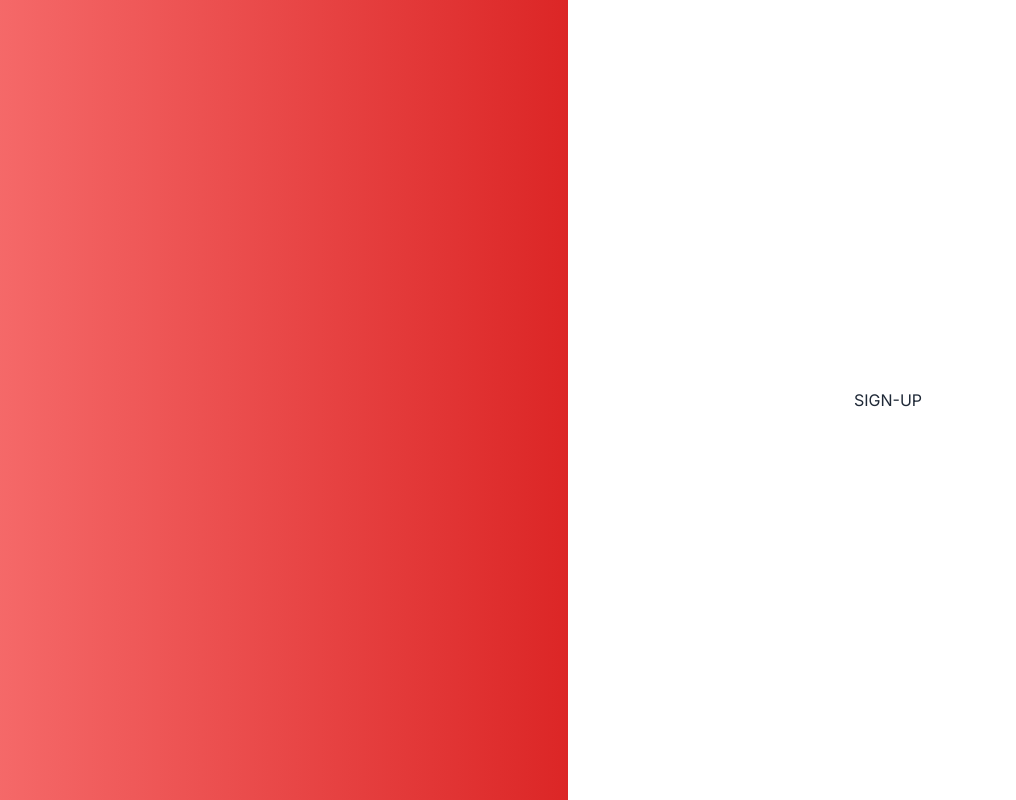
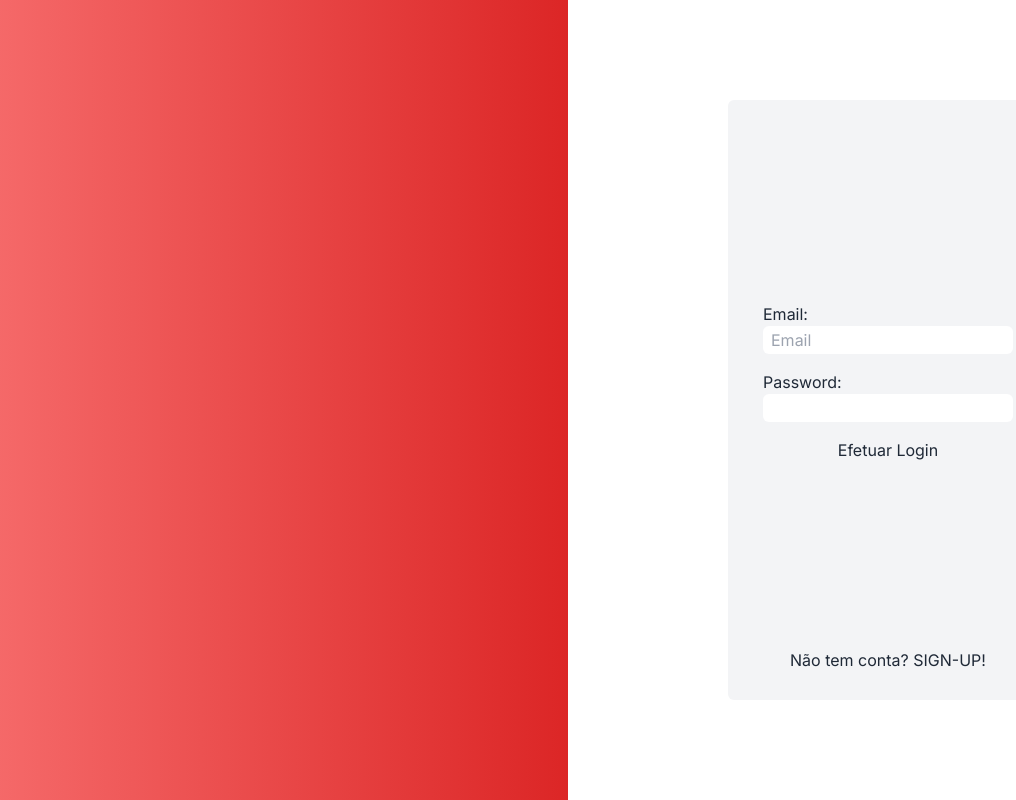
Before and after one commit to RochaDevs/ChurchPlayers, a Next.js app: page /login in a window 1280 px wide. Shown: the whole page, without its empty margins (72-1088 px from the left). Built offline with nearby package versions, Linux system fonts and the light colour scheme.

Commit message:
00h17 16/05

```diff
--- a/src/app/(PageHome)/login/page.tsx
+++ b/src/app/(PageHome)/login/page.tsx
@@ -6,10 +6,10 @@ const PageLogin = () => {
         <section className={`flex h-screen`}>
             <div className={`w-6/12 bg-gradient-to-r from-red-400 to-red-600 h-screen dark:bg-gradient-to-r dark:from-blue-900 dark:to-blue-950`}></div>
             <section className={`w-6/12 flex items-center justify-center`}>
-                <div className={`flex flex-col`}>
+                <div className={`flex flex-col bg-gray-100 h-3/4 w-2/4 items-center justify-center rounded-md gap-5`}>
                     <FormLogin />
                     <Link href={'/signup'}>
-                        SIGN-UP
+                        Não tem conta? SIGN-UP!
                     </Link>
                 </div>
             </section>
--- /dev/null
+++ b/src/app/actions/authLogin.ts
@@ -0,0 +1,41 @@
+import { endPointToUsers } from "@/utils/endpoints";
+import { FormLoginState, LoginFormSchema } from "../lib/definitions";
+
+async function getUserForValidation() {
+    try {
+        const response = await fetch(endPointToUsers, {
+            method: 'GET',
+            headers: { 'Content-Type': 'application/json' },
+        });
+
+        if (!response.ok) {
+            throw new Error('Failed to get user');
+        }
+
+        return await response.json();
+
+    } catch (error) {
+        console.error('Error fetching user:', error);
+        throw error;  // Re-throw to handle it or show it in the UI
+    }
+}
+
+export async function login(state: FormLoginState, formData: FormData) {
+
+    //Validade form fields
+
+    const validatedFieldsForLogin = LoginFormSchema.safeParse({
+        email: formData.get('email'),
+        password: formData.get('password')
+    });
+
+    // If any form fields are invalid, return early with errors
+    if (!validatedFieldsForLogin.success) {
+        return {
+            errors: validatedFieldsForLogin.error.flatten().fieldErrors,
+        };
+    };
+
+    const todosOsUsuarios = await getUserForValidation()
+
+}
--- a/src/app/actions/auth.ts
+++ b/src/app/actions/authSignUp.ts
@@ -1,31 +1,31 @@
 'use server';
 
-import { SignupFormSchema, FormState } from '@/app/lib/definitions';
+import { SignupFormSchema, FormSignUpState } from '@/app/lib/definitions';
 import { createSession } from '../lib/session';
 import { redirect } from 'next/navigation';
 import { endPointToUsers } from '@/utils/endpoints';
 
-export async function signup(state: FormState, formData: FormData) {
+export async function signup(state: FormSignUpState, formData: FormData) {
 
   // Validate form fields
-  const validatedFields = SignupFormSchema.safeParse({
+  const validatedFieldsForSignUp = SignupFormSchema.safeParse({
     name: formData.get('name'),
     email: formData.get('email'),
     password: formData.get('password'),
   });
 
   // If any form fields are invalid, return early with errors
-  if (!validatedFields.success) {
+  if (!validatedFieldsForSignUp.success) {
     return {
-      errors: validatedFields.error.flatten().fieldErrors,
+      errors: validatedFieldsForSignUp.error.flatten().fieldErrors,
     };
   }
 
   // Prepare the data to send to the API
   const userData = {
-    name: validatedFields.data.name,
-    email: validatedFields.data.email,
-    password: validatedFields.data.password,
+    name: validatedFieldsForSignUp.data.name,
+    email: validatedFieldsForSignUp.data.email,
+    password: validatedFieldsForSignUp.data.password,
   };
 
   // 3. Insert the user into the database or call an Library API
--- a/src/app/lib/definitions.ts
+++ b/src/app/lib/definitions.ts
@@ -5,7 +5,7 @@ export const SignupFormSchema = z.object({
         .string()
         .min(3, { message: 'O nome deve conter no mínimo 3 caracteres.' })
         .trim(),
-    email: z.string().email({ message: 'Please enter a valid email.' }).trim(),
+    email: z.string().email({ message: 'Por favor insira um e-mail válido' }).trim(),
     password: z
         .string()
         .min(8, { message: 'Mínimo de 8 caracteres.' })
@@ -17,7 +17,7 @@ export const SignupFormSchema = z.object({
         .trim(),
 })
 
-export type FormState =
+export type FormSignUpState =
     | {
         errors?: {
             name?: string[]
@@ -27,3 +27,29 @@ export type FormState =
         message?: string
     }
     | undefined
+
+export const LoginFormSchema = z.object({
+    email: z
+        .string()
+        .email({ message: 'Por favor insira um e-mail válido' })
+        .trim(),
+    password: z
+        .string()
+        .min(8, { message: 'Mínimo de 8 caracteres.' })
+        .regex(/[a-zA-Z]/, { message: 'Deve conter pelo menos uma letra (maiúscula ou minúscula).' })
+        .regex(/[0-9]/, { message: 'Deve conter pelo menos um número.' })
+        .regex(/[^a-zA-Z0-9]/, {
+            message: 'Deve conter pelo menos um caractere especial (não letra nem número).',
+        })
+        .trim()
+})
+
+export type FormLoginState =
+    | {
+        errors?: {
+            email?: string[]
+            password?: string[]
+        }
+        message?: string
+    }
+    | undefined
--- a/src/components/FormLogin/index.tsx
+++ b/src/components/FormLogin/index.tsx
@@ -1,9 +1,52 @@
 'use client';
 
+import { login } from '@/app/actions/authLogin';
+import { useFormState, useFormStatus } from 'react-dom';
+
+export function LoginButton() {
+    const { pending } = useFormStatus()
+
+    return (
+      <button aria-disabled={pending} type="submit">
+        {pending ? 'Submitting...' : 'Login'}
+      </button>
+    )
+  };
+
 export const FormLogin = () => {
+
+    const [state, formLoginServerAction] = useFormState(login, undefined)
+
     return (
-        <form action="">
+        <form action={formLoginServerAction} className={`px-3 py-2 h-5/6 flex flex-col gap-5 justify-center`}>
 
+            <div className={`flex flex-col gap-1`}>
+                <label htmlFor="email">Email:</label>
+                <input id="email" name="email" type="email" placeholder="Email"
+                    className={`py-1 px-2 rounded-md focus:outline-none `}
+                />
+            </div>
+            {/* {state?.errors?.email && <p>{state.errors.email}</p>} */}
+
+            <div className={`flex flex-col gap-1`}>
+                <label htmlFor="password">Password:</label>
+                <input id="password" name="password" type="password"
+                    className={`py-1 px-2 rounded-md focus:outline-none`}
+                />
+            </div>
+            {/* {state?.errors?.password && (
+                <div>
+                    <p>Password must:</p>
+                    <ul>
+                        {state.errors.password.map((error: any) => (
+                            <li key={error}>- {error}</li>
+                        ))}
+                    </ul>
+                </div>
+            )} */}
+
+            {/* <SignupButton /> */}
+            <button type="submit">Efetuar Login</button>
         </form>
     );
 };
--- a/src/components/FormSignUp/index.tsx
+++ b/src/components/FormSignUp/index.tsx
@@ -1,7 +1,7 @@
 'use client';
 
 
-import { signup } from '@/app/actions/auth';
+import { signup } from '@/app/actions/authSignUp';
 import { useFormState, useFormStatus } from 'react-dom';
 
 export function SignupButton() {
@@ -15,10 +15,10 @@ export function SignupButton() {
 };
 
 export const FormSignUp = () => {
-  const [state, formAction] = useFormState(signup, undefined);
+  const [state, formSignupServerAction] = useFormState(signup, undefined);
 
   return (
-    <form action={formAction} className={`px-3 py-2 h-5/6 flex flex-col gap-5 justify-center`}>
+    <form action={formSignupServerAction} className={`px-3 py-2 h-5/6 flex flex-col gap-5 justify-center`}>
       <div className={`flex flex-col gap-1`}>
         <label htmlFor="name">Name:</label>
         <input id="name" name="name" placeholder="Name"
```
